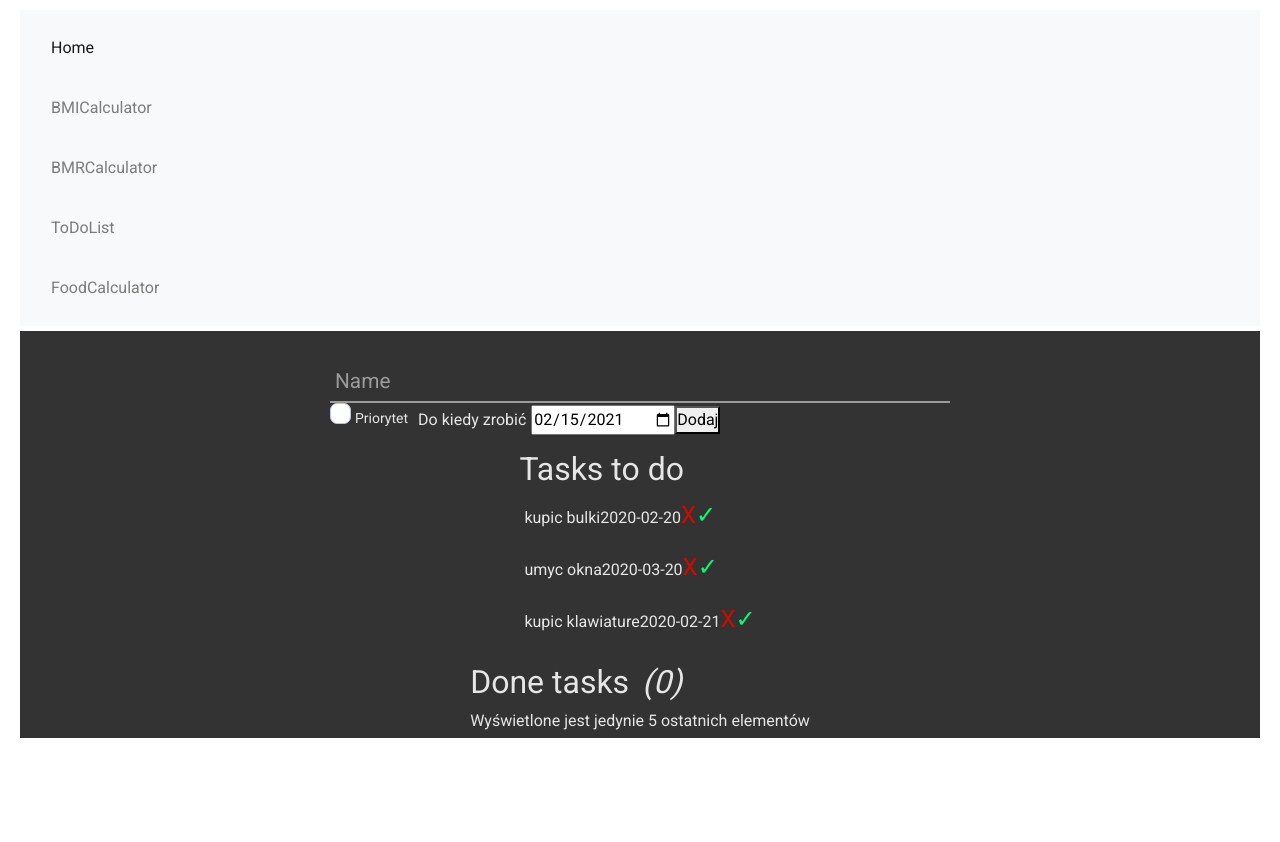
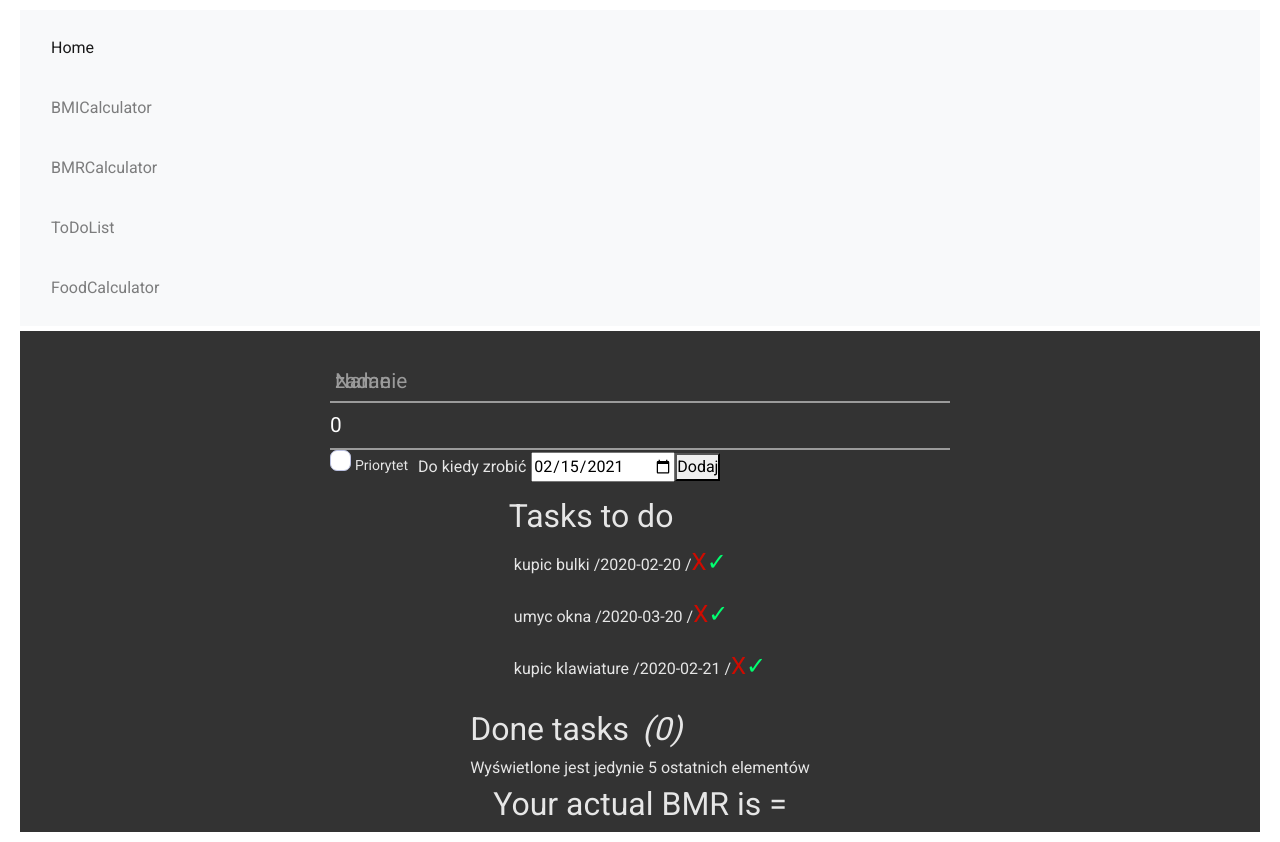
Before and after one commit to andryskowski/Health-Application, a React (Create React App) app in the folder to_do_list/: page /ToDoList in a window 1280 px wide. Before the commit the page ends 800 px from the top, so only its background shows below. Built offline with nearby package versions, Linux system fonts and the light colour scheme.

Commit message:
added 'calories' to todolist component

```diff
--- a/to_do_list/src/components/ToDoList/AddTask.js
+++ b/to_do_list/src/components/ToDoList/AddTask.js
@@ -6,12 +6,20 @@ class AddTask extends Component {
     state = {
         text: '',
         checked: false,
-        date: this.minDate
+        date: this.minDate,
+        calories: 0
     }
 
     handleText = (e) => {
         this.setState({
             text: e.target.value
+        })
+    }
+
+
+    handleCalories = (e) => {
+        this.setState({
+            calories: e.target.value
         })
     }
 
@@ -28,14 +36,15 @@ class AddTask extends Component {
     }
 
     handleClick = (e) => {
-        const { text, checked, date } = this.state;
+        const { text, checked, date, calories } = this.state;
         if (text.length) {
-            const add = this.props.add(text, date, checked);
+            const add = this.props.add(text, date, checked, calories);
             if (add) {
                 this.setState({
                     text: '',
                     checked: false,
-                    date: this.minDate
+                    date: this.minDate,
+                    calories: ''
                 })
             }
         } else {
@@ -51,7 +60,10 @@ class AddTask extends Component {
         return (
             <div className="form form__group field">
                 <input type="text" placeholder="dodaj zadanie" value={this.state.text} className="form__field" id='name' required onChange={this.handleText} />
-                <label for="name" class="form__label">Name</label>
+                <label for="name" class="form__label">zadanie</label>
+
+                <input type="text" placeholder="Kalorie" value={this.state.calories} className="form__field" id='name2' required onChange={this.handleCalories} />
+                <label for="name2" class="form__label">Name</label>
 
                 <input id="c1" type="checkbox" checked={this.state.checked} id="important" onChange={this.handleCheckbox} />
                 <label for="c1" htmlFor="important">Priorytet</label>
--- a/to_do_list/src/components/ToDoList/Task.js
+++ b/to_do_list/src/components/ToDoList/Task.js
@@ -1,12 +1,13 @@
 import React from 'react';
 
 const Task = props => {
-    const {text,date, id} = props.task;
+    const {text,date, id, calories} = props.task;
     return (
         <div>
             <p>
-                {props.task.text}
-                {props.task.date}
+                {props.task.text} /
+                {props.task.date} /
+                {props.task.calories}
 
                 <button className="x-button" onClick={() => props.remove(id)}>X</button>
                 <button className="checked-button"onClick={() => props.change(id)}>&#10003;</button>
--- a/to_do_list/src/components/ToDoList/ToDoList.js
+++ b/to_do_list/src/components/ToDoList/ToDoList.js
@@ -34,7 +34,8 @@ class App extends Component {
         active: true,
         finishDate: null
       },
-    ]
+    ],
+    ActualBMR: localStorage.getItem('BMR')
   }
 
   removeTask = (id) => {
@@ -78,6 +79,7 @@ class App extends Component {
       <div className="content-application">
         <AddTask add={this.addTask} />
         <TaskList tasks={this.state.tasks} change={this.changeTaskStatus} remove={this.removeTask} />
+        <h2>Your actual BMR is = {this.state.ActualBMR}</h2>
 
       </div>
     );
```
